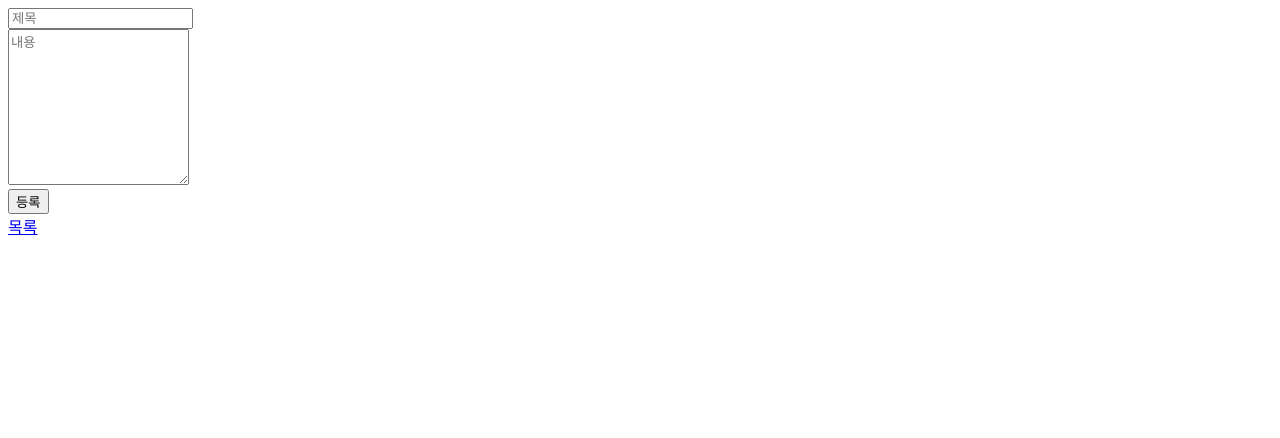
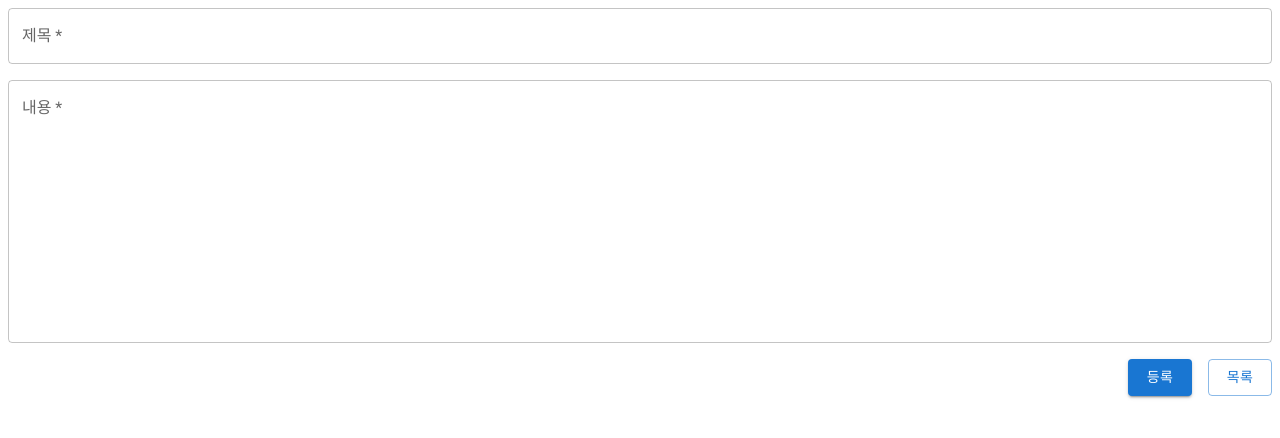
Before and after one commit to Dev-SoUni/dieter-community, a React (Vite) app in the folder frontend/: page /tips/new in a window 1280 px wide. Shown: the top 438 px of the page. Built offline with nearby package versions, Linux system fonts and the light colour scheme.

Commit message:
style: 꿀팁 등록 페이지 스타일

```diff
--- a/frontend/src/pages/TipNewPage.tsx
+++ b/frontend/src/pages/TipNewPage.tsx
@@ -1,5 +1,8 @@
 import { useState } from 'react'
 import { Link, useNavigate } from 'react-router-dom'
+import Box from '@mui/material/Box'
+import TextField from '@mui/material/TextField'
+import Button from '@mui/material/Button'
 
 const TipNewPage = () => {
   const navigate = useNavigate()
@@ -42,30 +45,42 @@ const TipNewPage = () => {
     <div>
       <div>
         <form onSubmit={handleSubmit}>
+          <Box display="flex" flexDirection="column" gap={2}>
             <div>
-            <input
+              <TextField
+                label="제목"
+                variant="outlined"
                 type="text"
-              placeholder="제목"
+                placeholder="제목을 입력해주세요."
                 required
+                fullWidth
                 value={title}
                 onChange={(e) => setTitle(e.target.value)}
               />
             </div>
             <div>
-            <textarea
+              <TextField
+                label="내용"
+                placeholder="내용을 입력해주세요."
+                required
+                multiline
+                fullWidth
                 rows={10}
-              placeholder="내용"
-              required
                 value={content}
                 onChange={(e) => setContent(e.target.value)}
               />
             </div>
-          <div>
-            <button type="submit">등록</button>
-          </div>
+            <Box display="flex" justifyContent="end" gap={2}>
+              <Button type="submit" variant="contained">
+                등록
+              </Button>
+              <Link to="/tips">
+                <Button variant="outlined">목록</Button>
+              </Link>
+            </Box>
+          </Box>
         </form>
       </div>
-      <Link to="/tips">목록</Link>
     </div>
   )
 }
```
Lines whose indentation alone changed are shown as unchanged.
